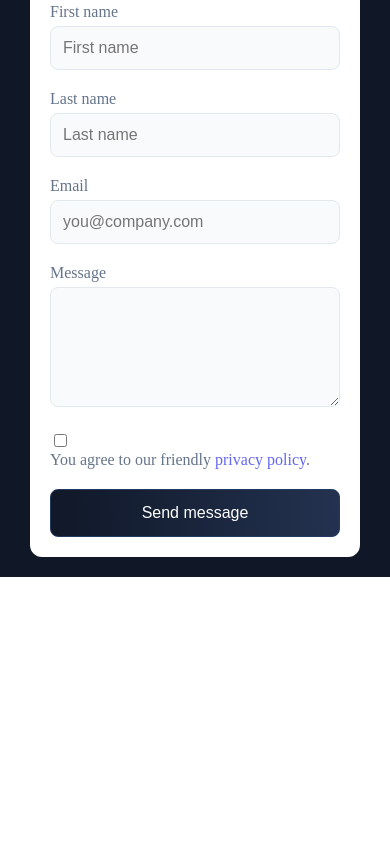
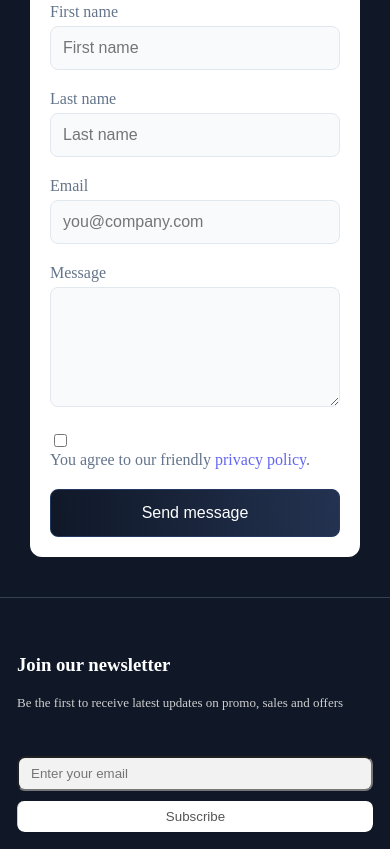
Before and after one commit to LarissaSilvaFernandes/blog-paws-n-play, a website: page index.html in a window 390 px wide. Shown: the part 5078-5927 px from the top of the page. Before the commit the page ends 5655 px from the top, so only its background shows below. Drawn offline with Linux system fonts and the light colour scheme.

Commit message:
Criação da seção newslatter

```diff
--- a/index.html
+++ b/index.html
@@ -11,6 +11,7 @@
     <link rel="stylesheet" href="src/css/styles/team.css" />
     <link rel="stylesheet" href="src/css/styles/blog.css" />
     <link rel="stylesheet" href="src/css/styles/getin.css" />
+    <link rel="stylesheet" href="src/css/styles/newsletter.css" />
     <script src="src/typescript/scripts/script.js" defer></script>
   </head>
   <body>
@@ -820,6 +821,21 @@
           </div>
         </div>
       </section>
+      <section class="newsletter">
+        <div class="divider-newsletter"></div>
+        <div class="content-newsletter">
+          <div class="text-content">
+            <h3>Join our newsletter</h3>
+            <p>
+              Be the first to receive latest updates on promo, sales and offers
+            </p>
+          </div>
+          <div class="button-newsletter">
+            <input type="email" placeholder="Enter your email" />
+            <button class="subscribe-button">Subscribe</button>
+          </div>
+        </div>
+      </section>
     </main>
 
     <script>
--- /dev/null
+++ b/src/css/styles/newsletter.css
@@ -0,0 +1,142 @@
+.newsletter {
+  text-align: left;
+  background: #101828;
+  color: rgb(255, 255, 255);
+}
+
+.divider-newsletter {
+  height: 1px;
+  background-color: #344054;
+  margin-top: 20px;
+  margin-bottom: 20px;
+  width: 100%;
+}
+.content-newsletter {
+  display: flex;
+  align-items: center;
+  justify-content: space-between;
+}
+.text-content {
+  display: flexbox;
+  flex-direction: column;
+}
+.subscribe-button {
+  padding: 10px;
+  flex: 1;
+  border-radius: 7.07px;
+  border: 0.9px solid #d0d5dd;
+  overflow: hidden;
+  flex-direction: row;
+  align-items: center;
+}
+
+.text-content h2 {
+  font-size: 20px;
+  font-weight: bold;
+}
+.text-content p {
+  font-size: 20px;
+  color: #cecece;
+}
+
+.button-newsletter {
+  display: flex;
+  align-items: center;
+  border-radius: 8px;
+  overflow: hidden;
+  box-shadow: 0 1px 2px rgba(0, 0, 0, 0.05);
+}
+
+.button-newsletter input[type="email"] {
+  padding: 8px 12px;
+  width: 256px;
+  border-radius: 8px;
+  outline: none;
+  background-color: #f2f2f2;
+  color: #555;
+  margin-right: 10px;
+}
+
+.button-newsletter button {
+  padding: 8px 16px;
+  border: none;
+  outline: none;
+  background-color: white;
+  color: #555;
+  cursor: pointer;
+  border-left: 1px solid #ccc;
+  transition: background-color 0.2s ease;
+}
+
+.button-newsletter button:hover {
+  background-color: #eee;
+}
+
+/* Mobile Styles */
+@media (max-width: 768px) {
+  .content-newsletter {
+    flex-direction: column;
+    align-items: stretch;
+    gap: 1rem;
+    padding: 17px;
+  }
+
+  .text-content {
+    margin-bottom: 1rem;
+    align-items: flex-start;
+  }
+
+  .text-content p {
+    width: 100%;
+    max-width: none;
+    white-space: normal;
+  }
+
+  .subscribe-button {
+    flex: 1;
+    border-radius: 7.07px;
+    border: 0.9px solid #d0d5dd;
+    overflow: hidden;
+    flex-direction: row;
+    align-items: center;
+    width: 100%;
+    margin-top: 10px;
+  }
+  .text-content p {
+    font-size: 13px;
+    color: #cecece;
+  }
+
+  .button-newsletter input[type="email"] {
+    width: 100%;
+    border-radius: 8px;
+    outline: none;
+    background-color: #f2f2f2;
+    color: #555;
+    margin-right: 0px;
+    margin-left: 0px;
+  }
+
+  .button-newsletter {
+    display: flex;
+    flex-direction: column;
+    align-items: center;
+    border-radius: 8px;
+    overflow: hidden;
+    box-shadow: 0 1px 2px rgba(0, 0, 0, 0.05);
+    padding: 0px;
+    margin-right: 0px;
+    margin-left: 0px;
+    margin-top: 0px;
+  }
+}
+
+/* Desktop Styles */
+@media (min-width: 769px) {
+  .text-content {
+    padding-left: 79px;
+  }
+  .button-newsletter {
+    padding-right: 300px;
+  }
+}
--- a/src/css/styles/styles.css
+++ b/src/css/styles/styles.css
@@ -198,6 +198,10 @@ ul li a {
   order: 7;
 }
 
+.newsletter {
+  order: 8;
+}
+
 /* Mobile */
 @media (max-width: 768px) {
   .blog {
```
